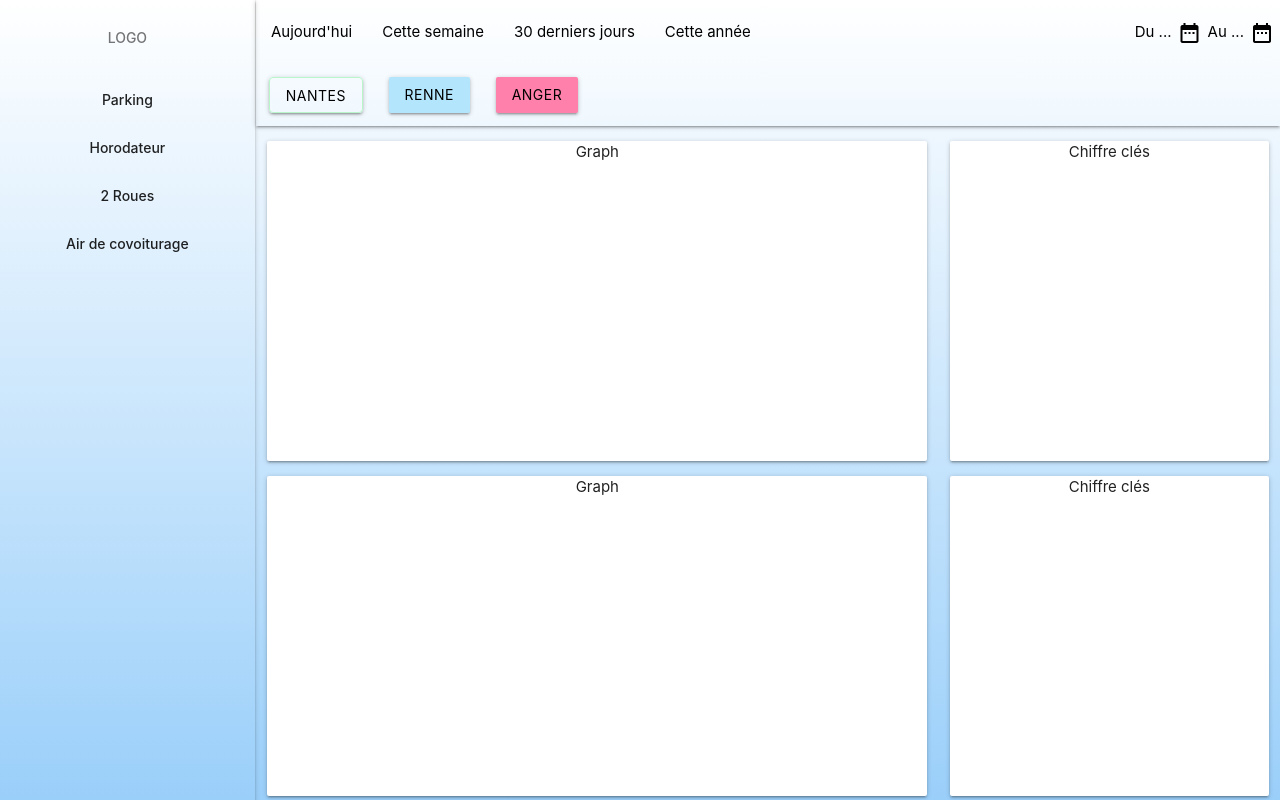
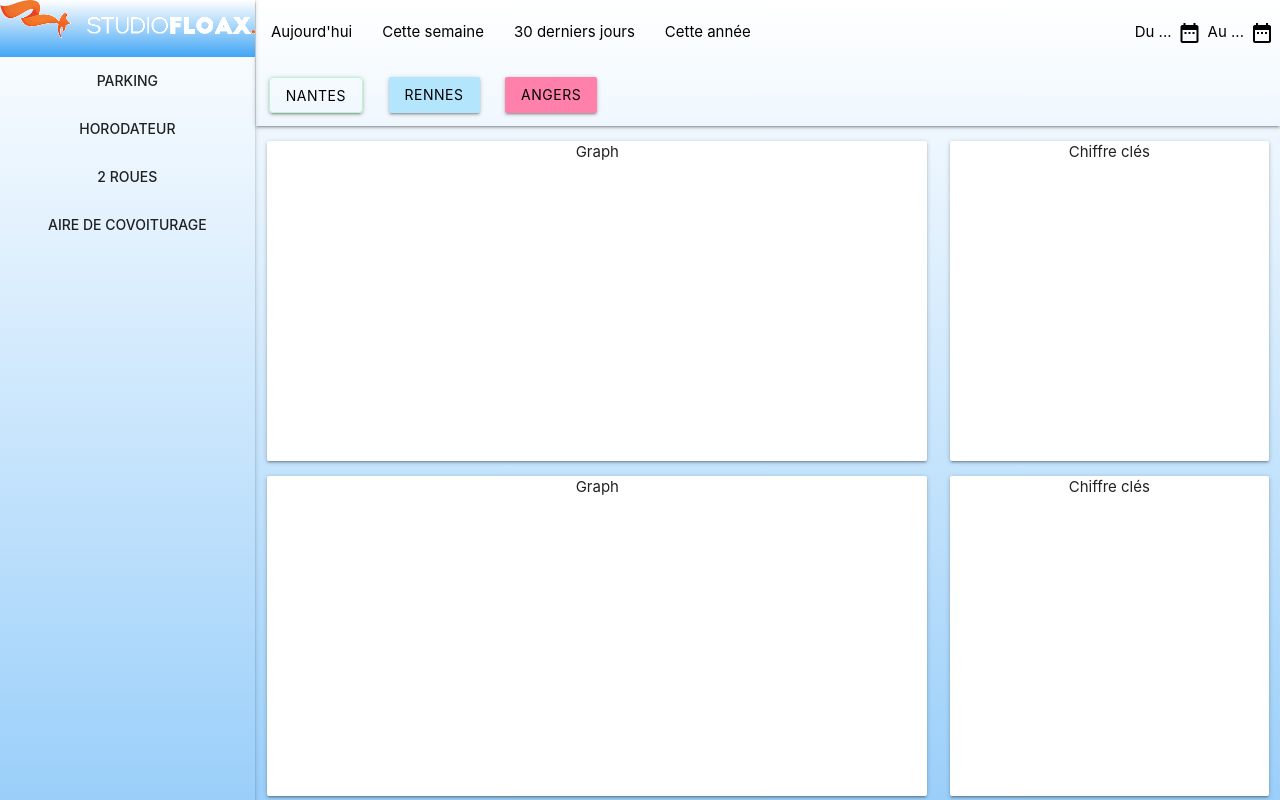
Before and after one commit to ErwannGui/Project-Angular, an Angular app: page / in a window 1280 px wide. Shown: the top 800 px of the page. Built offline with nearby package versions, Linux system fonts and the light colour scheme.

Commit message:
<fix/style> (all) modif style front dans fix api service

```diff
--- a/src/app/app.component.html
+++ b/src/app/app.component.html
@@ -32,26 +32,26 @@
     </div>
     <div class="nav-content">
       <a id="custom_nantes_btn" class="waves-effect waves-light btn black-text" href="#test1">Nantes</a>
-      <a id="custom_renne_btn" class="waves-effect waves-light btn black-text" href="#test1">Renne</a>
-      <a id="custom_anger_btn" class="waves-effect waves-light btn black-text" href="#test1">Anger</a>
+      <a id="custom_renne_btn" class="waves-effect waves-light btn black-text" href="#test1">Rennes</a>
+      <a id="custom_anger_btn" class="waves-effect waves-light btn black-text" href="#test1">Angers</a>
     </div>
   </nav>
   <ul class="sidenav" id="mobile-demo">
-    <li><p class="subheader center">LOGO</p></li>
-    <li><a class="center" href="https://github.com/dogfalo/materialize/" target="_blank">Parking</a></li>
-    <li><a class="center" href="https://twitter.com/MaterializeCSS" target="_blank">Horodateur</a></li>
-    <li><a class="center" href="http://next.materializecss.com/getting-started.html" target="_blank">2 Roues</a></li>
-    <li><a class="center" href="http://next.materializecss.com/getting-started.html" target="_blank">Air de covoiturage</a></li>
+    <li style="background-image: linear-gradient(white, #42a5f5);"><img src="assets/image/sf-logo-w.png" width="100%"></li>
+    <li><a class="center" href="https://github.com/dogfalo/materialize/" target="_blank">PARKING</a></li>
+    <li><a class="center" href="https://twitter.com/MaterializeCSS" target="_blank">HORODATEUR</a></li>
+    <li><a class="center" href="http://next.materializecss.com/getting-started.html" target="_blank">2 ROUES</a></li>
+    <li><a class="center" href="http://next.materializecss.com/getting-started.html" target="_blank">AIRE DE COVOITURAGE</a></li>
   </ul>
 </header>
 
 <!-- LEFT SIDEBAR	 -->
 <ul id="sidenav-1" class="sidenav sidenav-fixed transparent">
-  <li><p class="subheader center">LOGO</p></li>
-  <li><a class="center" href="https://github.com/dogfalo/materialize/" target="_blank">Parking</a></li>
-  <li><a class="center" href="https://twitter.com/MaterializeCSS" target="_blank">Horodateur</a></li>
-  <li><a class="center" href="http://next.materializecss.com/getting-started.html" target="_blank">2 Roues</a></li>
-  <li><a class="center" href="http://next.materializecss.com/getting-started.html" target="_blank">Air de covoiturage</a></li>
+  <li style="background-image: linear-gradient(white, #42a5f5);"><img src="assets/image/sf-logo-w.png" width="100%"></li>
+  <li><a class="center" href="https://github.com/dogfalo/materialize/" target="_blank">PARKING</a></li>
+  <li><a class="center" href="https://twitter.com/MaterializeCSS" target="_blank">HORODATEUR</a></li>
+  <li><a class="center" href="http://next.materializecss.com/getting-started.html" target="_blank">2 ROUES</a></li>
+  <li><a class="center" href="http://next.materializecss.com/getting-started.html" target="_blank">AIRE DE COVOITURAGE</a></li>
 </ul>
 
 <main>
--- a/src/app/app.module.ts
+++ b/src/app/app.module.ts
@@ -2,6 +2,7 @@ import { BrowserModule } from '@angular/platform-browser';
 import { NgModule } from '@angular/core';
 
 import { AppRoutingModule } from './app-routing.module';
+import { HttpClientModule } from '@angular/common/http';
 import { AppComponent } from './app.component';
 import { HeaderComponent } from './components/header/header.component';
 import { GraphComponent } from './components/graph/graph.component';
@@ -14,7 +15,8 @@ import { GraphComponent } from './components/graph/graph.component';
   ],
   imports: [
     BrowserModule,
-    AppRoutingModule
+    AppRoutingModule,
+    HttpClientModule
   ],
   providers: [],
   bootstrap: [AppComponent]
```
Also changed, not shown: src/app/services/api.service.ts (+29 -20 lines), 1 other file (tests, documents, lock files or other folders).
